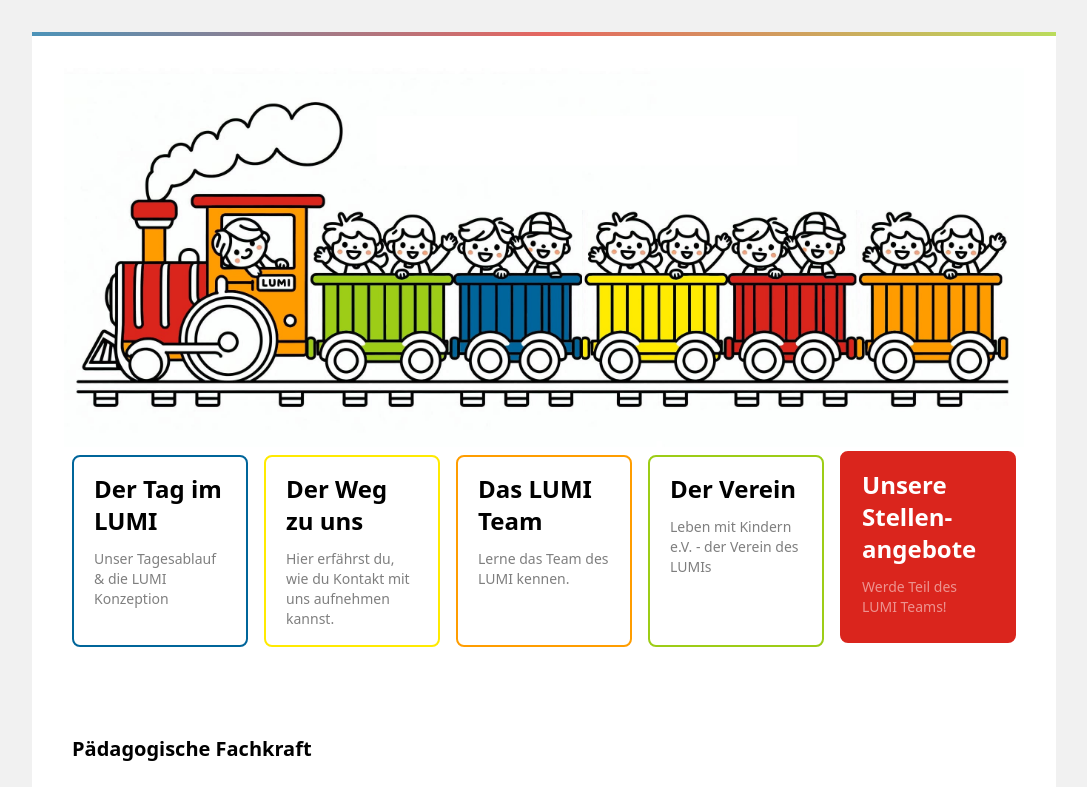
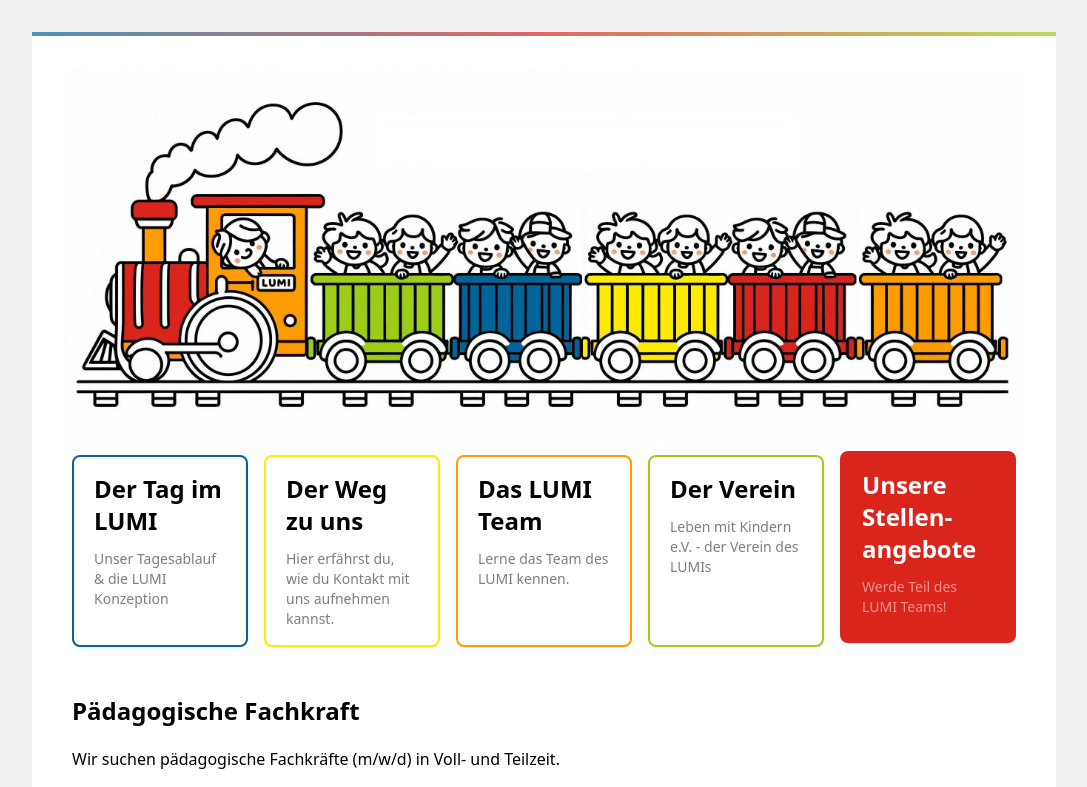
Before and after one commit to marcusvetter/lumi-tuebingen, a Next.js app: page /stellenangebote in a window 1280 px wide. Shown: the top 787 px of the page, without its empty margins (96-1183 px from the left). Built offline with nearby package versions, Linux system fonts and the light colour scheme.

Commit message:
feat: update wording

```diff
--- a/app/stellenangebote/page.tsx
+++ b/app/stellenangebote/page.tsx
@@ -1,6 +1,6 @@
 export default function Page() {
     return <div>
-        <h2>Pädagogische Fachkraft</h2>
+        <h1>Pädagogische Fachkraft</h1>
 
         <p>Wir suchen pädagogische Fachkräfte (m/w/d) in Voll- und Teilzeit.</p>
         <p>
```
